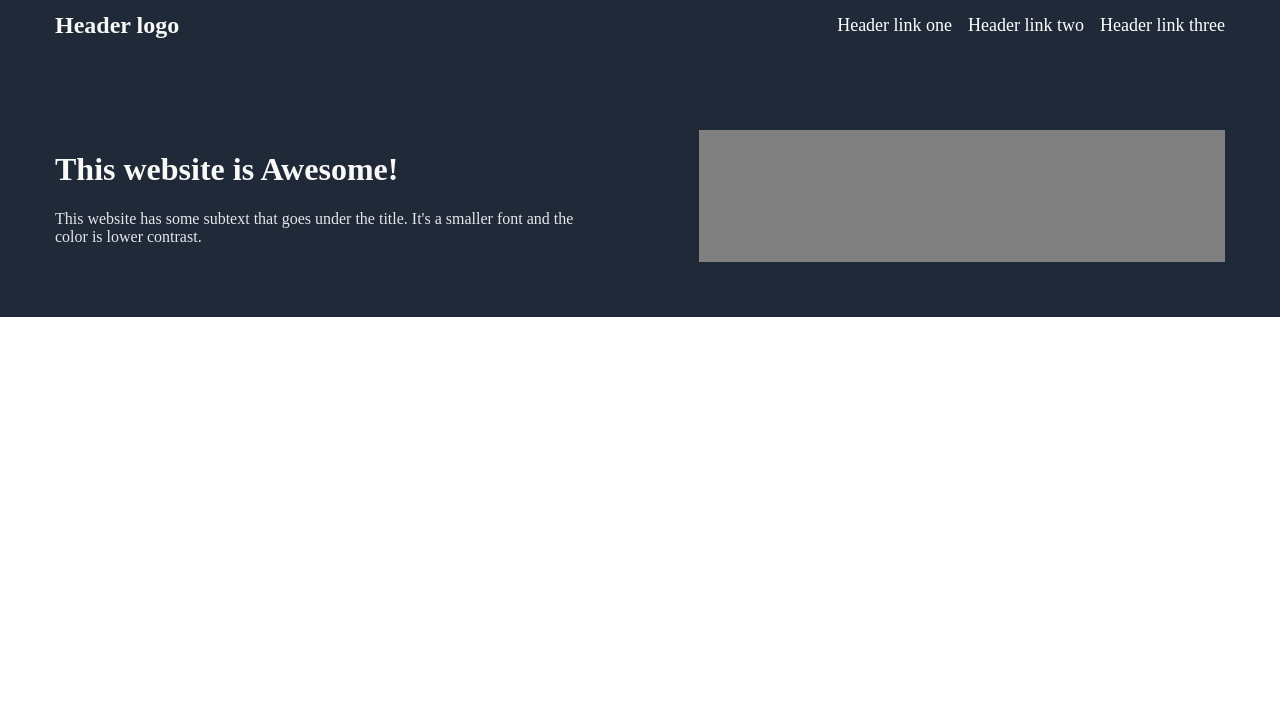
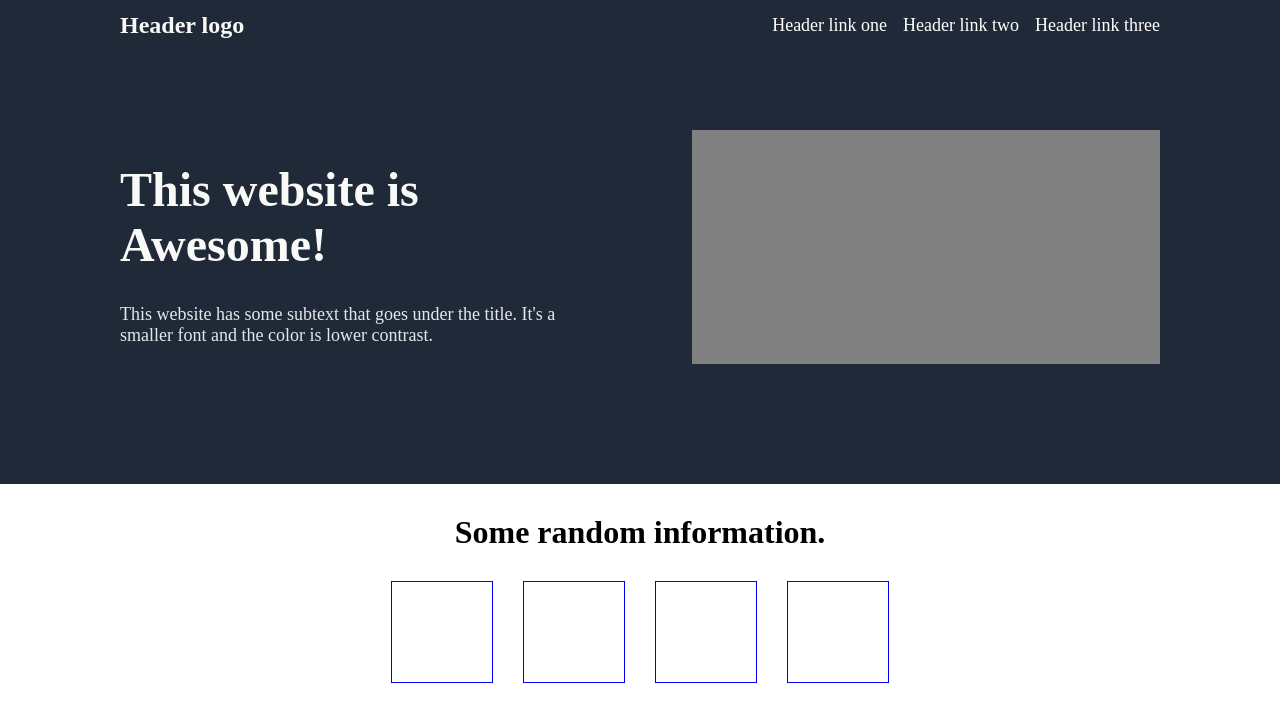
Before and after one commit to Syd00/odin-landing-page, a plain HTML site: page index.html in a window 1280 px wide. Drawn offline with Linux system fonts and the light colour scheme.

Commit message:
feat: add info section

```diff
--- a/index.html
+++ b/index.html
@@ -32,5 +32,24 @@
             </div>
         </div>
     </header>
+
+    <div class="info">
+        <h1>Some random information.</h1>
+        <div class="items">
+            <div class="item">
+
+            </div>
+            <div class="item">
+
+            </div>
+            <div class="item">
+
+            </div>
+            <div class="item">
+
+            </div>
+        </div>
+
+    </div>
 </body>
 </html>
--- a/style.css
+++ b/style.css
@@ -12,12 +12,17 @@ nav {
 
 header {
     background-color: #1F2937;
-    padding: 0 55px 55px 55px;
+    padding: 0 15vh 15vh 15vh;
 }
 
 header h1 {
     color: #F9FaF8;
     font-weight: bolder;
+    font-size: 48px;
+}
+
+header p {
+    font-size: 18px;
 }
 
 header p {
@@ -49,6 +54,29 @@ header p {
     font-size: 18px;
 }
 
+.info {
+    display: flex;
+    flex-direction: column;
+    text-align: center;
+}
+
+.info h1 {
+    margin-bottom: 30px;
+    margin: 30px 0;
+}
+
+.items {
+    display: flex;
+    justify-content: center;
+    gap: 30px;
+}
+
+.item {
+    height: 100px;
+    width: 100px;
+    border: 1px solid blue;
+}
+
 ul {
     margin: 0;
     padding: 0;
```
